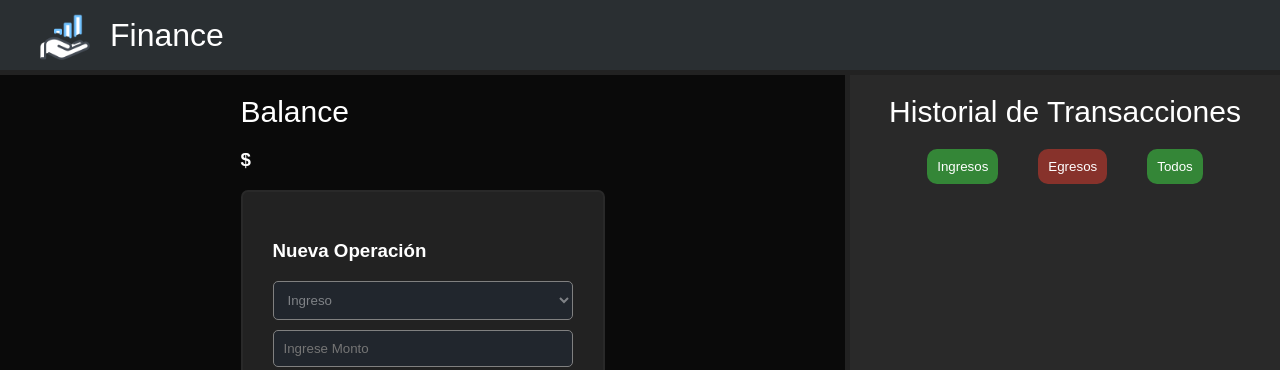
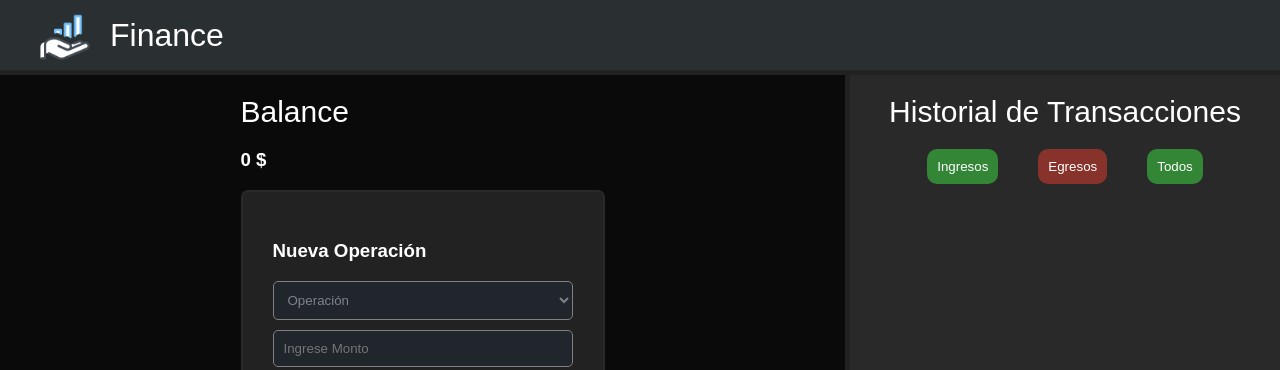
Before and after one commit to Judiazp/administration-app, a React (Create React App) app: page /board in a window 1280 px wide. Shown: the top 370 px of the page. Built offline with nearby package versions, Linux system fonts and the light colour scheme.

Commit message:
Agregando la funcion de editar transacciones.
- Se corrigio e implemento la funcion para editar transacciones.
- Se implemento sweetalert para manejar las alertas antes de editar una transaccion.
- Se creo una funcion que calcula el balance de los ingresos respecto a los egresos.

```diff
--- a/src/components/organisms/editTransacction/index.jsx
+++ b/src/components/organisms/editTransacction/index.jsx
@@ -2,7 +2,7 @@ import React from 'react';
 import { useForm } from '../../hooks/useForm';
 import './formEdit.css'
 
-const FormEdit = ({ trans, updateRecord }) => {
+const FormEdit = ({ transaction, update, setEditData }) => {
 
     const [formEditData, handleInputChange] = useForm({
         amount: '',
@@ -13,10 +13,13 @@ const FormEdit = ({ trans, updateRecord }) => {
 
     const handleSubmit = (e) => {
         e.preventDefault()
-        console.log(formEditData);
-        // updateRecord(trans.id, amount, description)
+        update( transaction.id, amount, description )
+        setEditData(false)
     }
 
+    const handleClickCancel = () => {
+        setEditData(false)
+    }
 
     return(
         <div align="center" className='modal'>
@@ -30,6 +33,7 @@ const FormEdit = ({ trans, updateRecord }) => {
                     placeholder="monto"
                     onChange={ handleInputChange }
                     name="amount"
+                    required
                 />
                 <input
                     className="input-edit"
@@ -37,10 +41,11 @@ const FormEdit = ({ trans, updateRecord }) => {
                     placeholder="Descripción"
                     onChange={ handleInputChange }
                     name="description"
+                    required
                 />
                 <div className="contenet-button">
-                    <button className="btn-edit" >Confirmar</button>
-                    <button type="submit" className="btn-edit" >Cancelar</button>
+                    <button className="btn-edit" type='submit' >Confirmar</button>
+                    <button className="btn-edit" onClick={ handleClickCancel } >Cancelar</button>
                 </div>
             </form>
         </div>
--- a/src/components/organisms/form/Form.js
+++ b/src/components/organisms/form/Form.js
@@ -1,11 +1,11 @@
-import React, { useState } from 'react';
+import React from 'react';
 import { useForm } from '../../hooks/useForm';
 
 import './Form.css';
 
 const Form = (props) => {
 
-    const { addRecord } = props;
+    const { addRecord, balance } = props;
 
     const [data, handleInputChange] = useForm({
         operation: '',
@@ -22,16 +22,22 @@ const Form = (props) => {
         <div className="operation">
             <div>
                 <h2>Balance</h2>
-                <h3>{ data.amount } $</h3>
+                <h3>{ balance() } $</h3>
             </div>
             <form className="form" onSubmit = { onSubmit } >
                 <h3 style={{ color: '#fff' }}>Nueva Operación</h3>
-                <select  name="operation" className="input" onChange={ handleInputChange }>
+                <select
+                    name="operation"
+                    className="input"
+                    onChange={ handleInputChange }
+                    required
+                >
+                    <option disabled selected="selected">Operación</option>
                     <option value="Ingreso">Ingreso</option>
                     <option value="Egreso">Egreso</option>
                 </select>
-                <input type="number" name="amount" placeholder="Ingrese Monto" className="input" onChange = { handleInputChange }/>
-                <textarea name="description" placeholder="Alquiler, mercado, etc" className="description" onChange={ handleInputChange }/>
+                <input type="number" name="amount" placeholder="Ingrese Monto" className="input" onChange = { handleInputChange } required />
+                <textarea name="description" placeholder="Alquiler, mercado, etc" className="description" onChange={ handleInputChange } required />
                 <button className="button" type="submit">Agregar</button>
             </form>
         </div>
--- a/src/components/organisms/historical/Historical.js
+++ b/src/components/organisms/historical/Historical.js
@@ -14,6 +14,7 @@ const TransactionHistory = (props) =>  {
             </article>
             { props.transactions.map(transaction => <Transaction
             trans = { transaction }
+            key={transaction.id}
             deleteRecord = { props.deleteRecord }
             updateRecord = { props.updateRecord }/> )}
         </div>
--- a/src/components/organisms/transaction/Transaction.js
+++ b/src/components/organisms/transaction/Transaction.js
@@ -23,10 +23,8 @@ const Transaction = (props) => {
         deleteRecord(trans.id);
     }
 
-    console.log(trans.id);
-
     const handleEdit = () => {
-        setEditData(true)
+        setEditData(!editData)
     }
 
     return (
@@ -50,7 +48,14 @@ const Transaction = (props) => {
                     </svg>
                 </button>
             </div>
-            { editData && <FormEdit update = { props } /> }
+            {
+                editData &&
+                    <FormEdit
+                        update={ updateRecord }
+                        transaction={ trans }
+                        setEditData={ setEditData }
+                    />
+            }
         </div>
     )
 }
--- a/src/components/pages/FinanceBoard.js
+++ b/src/components/pages/FinanceBoard.js
@@ -43,19 +43,51 @@ const FinanceBoard = () => {
     }
 
     const updateRecord = (id, amount, description) => {
-        const newTrans = records.transactions.map( trans => {
-            if(trans.id === id) {
-                setRecords({ transactions: newTrans });
+        swal( {
+            title: `Actualizando transaccion`,
+            text: '¿Seguro que quiere actualizar esta transacción?',
+            icon: 'warning',
+            buttons: ['Cancelar', 'Confirmar'],
+            dangerMode: true
+        }).then((willDelete) => {
+            if (willDelete) {
+                const newTransaction = records.transactions.map( trans => {
+                    if(trans.id === id) {
+                        trans.amount = amount
+                        trans.description = description
+                    }
+                    return trans;
+                })
+                setRecords({transactions: newTransaction})
+                swal("Operacion actualizada con exito", {icon: 'success'});
+            } else {
+                swal('Operación cancelada', {icon: 'error'})
             }
-            return trans;
         })
+    }
+
+    const balance = () => {
+        let egresos = records.transactions.filter(trans => trans.operation === 'Egreso')
+        let ingresos = records.transactions.filter(trans => trans.operation === 'Ingreso')
+        let totalEgresos = 0;
+        let totalIngresos = 0;
+
+        for (let i = 0; i < ingresos.length-1; i++) {
+            totalIngresos = ingresos[i].amount + ingresos[i+1].amount
+        }
+
+        for (let i = 0; i < egresos.length-1; i++) {
+            totalEgresos = egresos[i].amount + egresos[i+1].amount
+        }
+
+        return totalIngresos - totalEgresos
     }
 
     return (
         <>
             <Header />
             <section className = "bodyPages">
-                <Form addRecord = { addRecord } />
+                <Form addRecord={ addRecord } balance={ balance } />
                 <Historical
                 transactions = {records.transactions}
                 deleteRecord = { deleteRecord }
```
